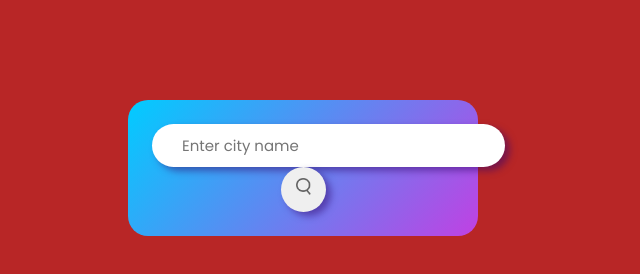
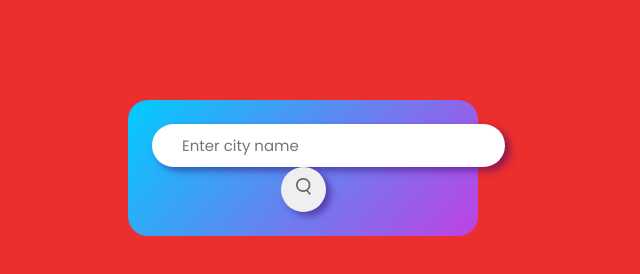
Before and after one commit to Rishav345/WeatherApp, a plain HTML site: page index.html in a window 1280 px wide. Shown: the whole page, without its empty margins (337-977 px from the left). Drawn offline with Linux system fonts and the light colour scheme.

Commit message:
Change background Color

```diff
--- a/style.css
+++ b/style.css
@@ -8,7 +8,7 @@
 }
 
 body{
-    background : #b82626;
+    background : #eb2e2e;
 }
 
 .card{
```
